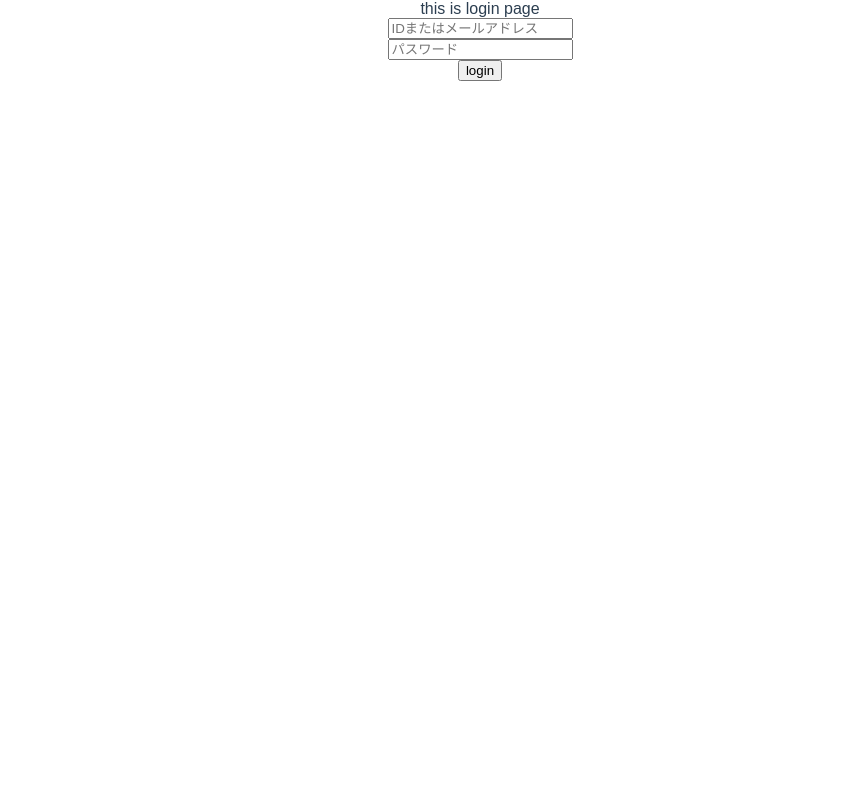
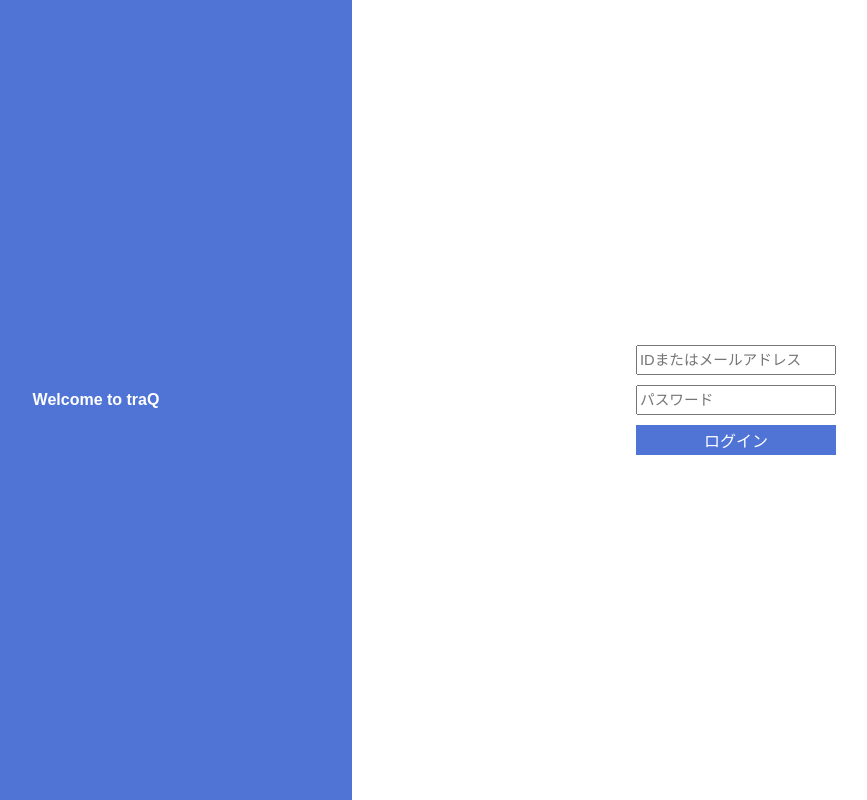
Before and after one commit to traPtitech/traQ_R-UI, a Vue app: page /login in a window 1280 px wide. Shown: the whole page, without its empty margins (160-1027 px from the left). Built offline with nearby package versions, Linux system fonts and the light colour scheme; a web font is replaced by a local one.

Commit message:
update login screen

```diff
--- a/src/components/Login/Login.vue
+++ b/src/components/Login/Login.vue
@@ -1,14 +1,15 @@
 <template lang="pug">
-div.login this is login page
-  br
-  input(v-model="name" type="text" placeholder="IDまたはメールアドレス")
-  br
-  input(v-model="pass" type="password" placeholder="パスワード")
-  br
-  button(v-on:click="loginPost()")
-    p login
-  br
-  p(v-if="status === 'failed'") IDまたはパスワードが異なります
+div.login
+  div.login-left-box
+    p.login-welcome
+      | Welcome to traQ
+  div.login-right-box
+    div.input-wrap
+      input.login-input.input-id(v-model="name" type="text" placeholder="IDまたはメールアドレス")
+      input.login-input.input-password(v-model="pass" type="password" placeholder="パスワード")
+    button.login-button(v-on:click="loginPost()")
+      p ログイン
+    p(v-if="status === 'failed'") IDまたはパスワードが異なります
 </template>
 
 <script>
@@ -55,5 +56,52 @@ export default {
 }
 </script>
 
-<style lang="scss">
+<style lang="sass">
+.login
+  display: flex
+.login-left-box
+  width: 40vw
+  height: 100vh
+  background-color: #4f74d6
+  display: flex
+  align-items: center
+.login-right-box
+  flex: 1
+  height: 100vh
+  display: flex
+  align-items: center
+  justify-content: center
+  flex-flow: column
+.login-welcome
+  font-weight: bold
+  color: white
+  text-align: center
+  width: 100%
+.input-wrap
+  display: flex
+  flex-flow: column
+  margin: 0 auto
+.login-input
+  width: 200px
+  height: 30px
+  margin: 5px auto
+  box-sizing: border-box
+  &:active
+    border: solid 1px black
+  &::placeholder
+    font-size: 1.1em
+.login-button
+  border: none
+  width: 200px
+  height: 30px
+  font-size: 1em
+  color: white
+  margin: 5px auto
+  background-color: #4f74d6
+  transition: all .5s ease
+  cursor: pointer
+  &:hover
+    background-color: #4254a6
+  &:active
+    border: none
 </style>
```
